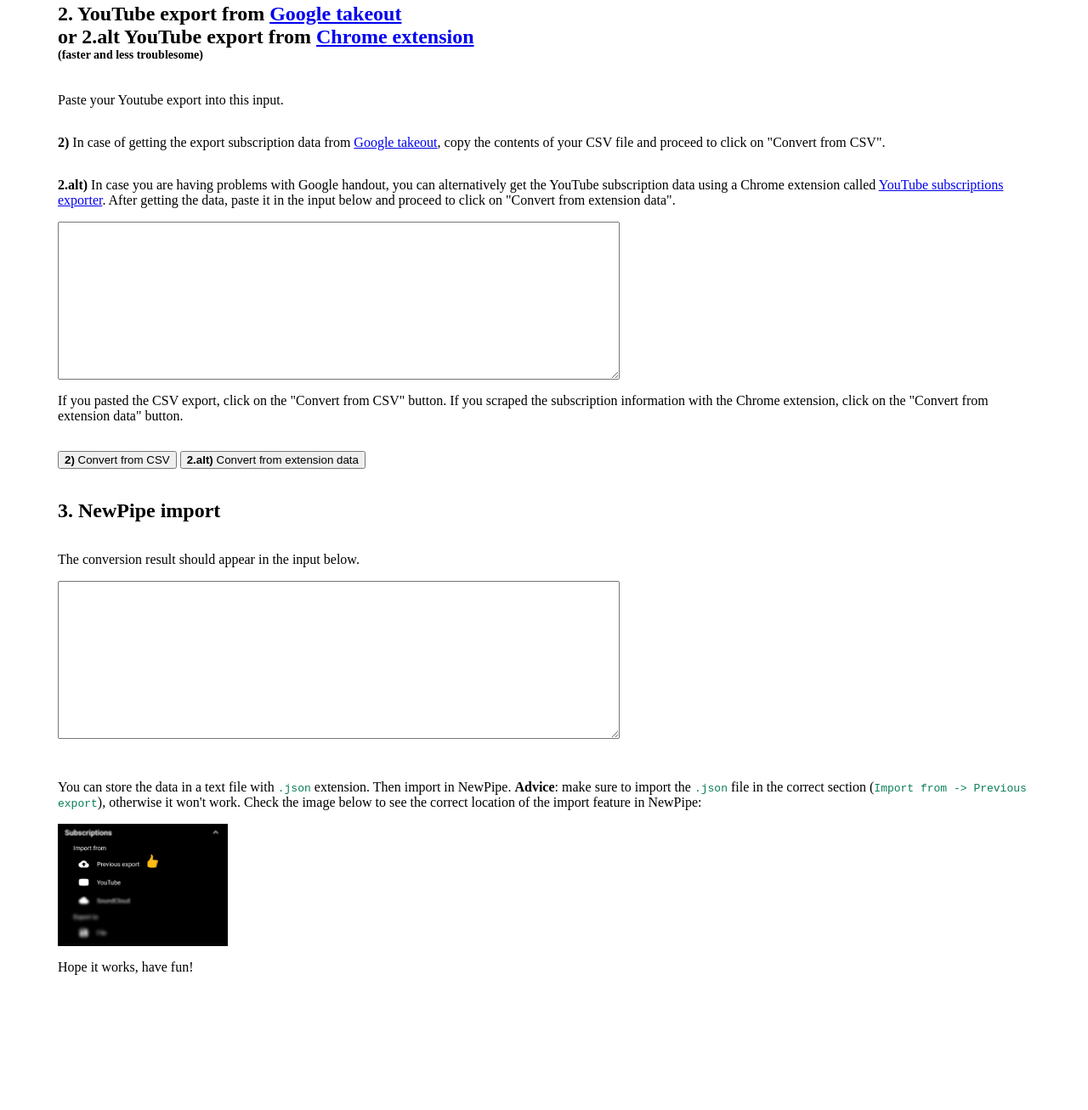
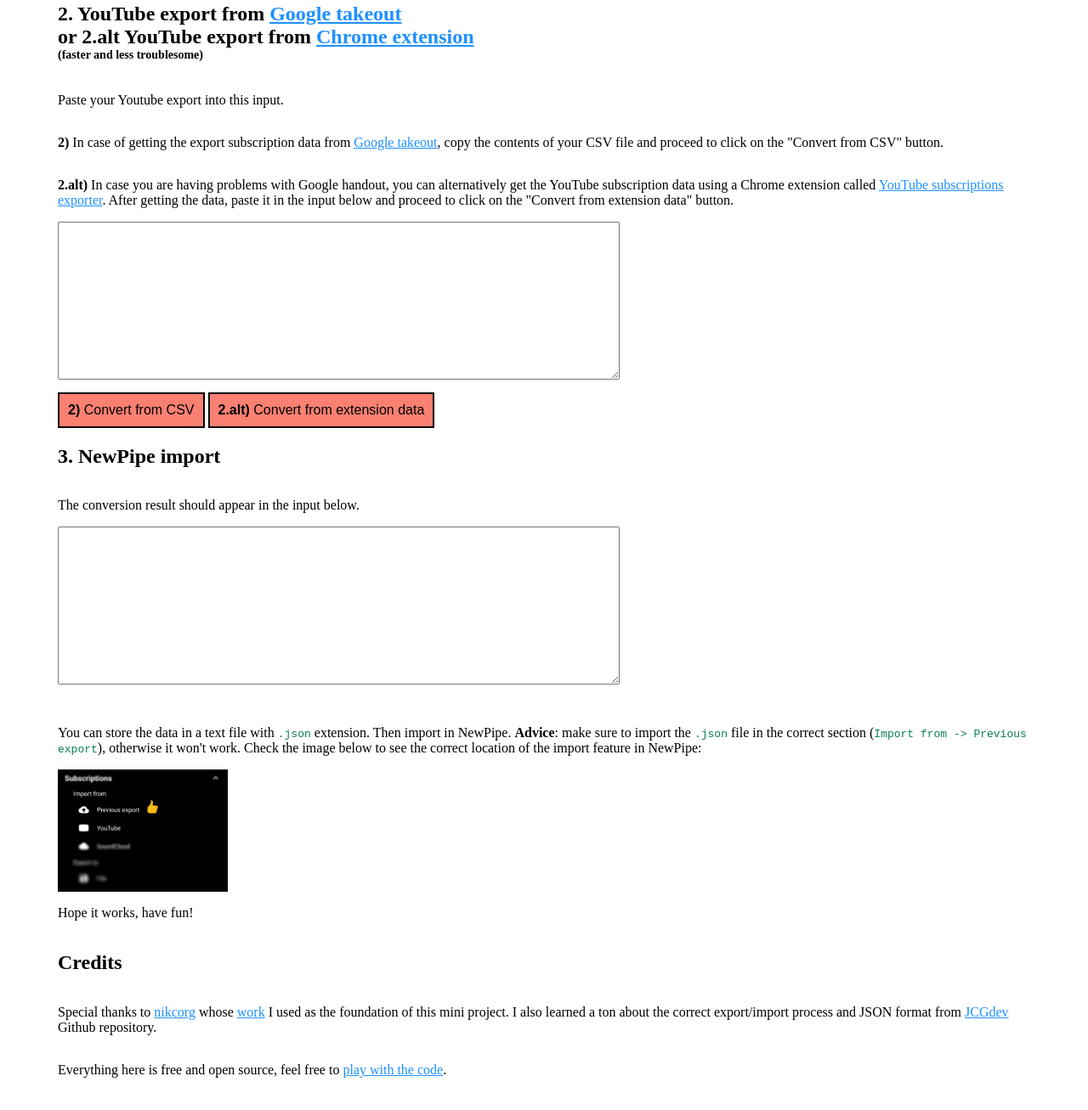
Before and after one commit to juandarr/json-youtube-export, a plain HTML site: page index.html in a window 1280 px wide. Shown: the part 723-2030 px from the top of the page at 85% size. Before the commit the page ends 1935 px from the top, so only its background shows below. Drawn offline with nearby package versions, Linux system fonts and the light colour scheme.

Commit message:
style: improves style and removes redundant elements/text

```diff
--- a/index.html
+++ b/index.html
@@ -58,7 +58,7 @@
     <p>Paste your Youtube export into this input.</p>
     <p>
       <strong>2)</strong> In case of getting the export subscription data from <a href="https://takeout.google.com/settings/takeout">Google takeout</a>, copy
-      the contents of your CSV file and proceed to click on "Convert from CSV".
+      the contents of your CSV file and proceed to click on the "Convert from CSV" button.
     </p>
     <p>
       <strong>2.alt)</strong> In case you are having problems with Google handout, you can alternatively
@@ -67,21 +67,15 @@
         href="https://chrome.google.com/webstore/detail/youtube-subscriptions-exp/dhpojdmnffaocepmljcdcongdmkjblan?hl=en"
         >YouTube subscriptions exporter</a
       >. After getting the data, paste it in the input below and proceed to click
-      on "Convert from extension data".
+      on the "Convert from extension data" button.
     </p>
     <textarea id="youtube-export" rows="12" cols="80"></textarea>
-
-    <p>
-      If you pasted the CSV export, click on the "Convert from CSV" button. If you
-      scraped the subscription information with the Chrome extension, click on the "Convert from extension data" button.
-    </p>
-
-    <p>
+    <div class="button-section">
       <button type="button" id="from-csv"><strong>2)</strong> Convert from CSV</button>
       <button type="button" id="from-name-url">
         <strong>2.alt)</strong> Convert from extension data
       </button>
-    </p>
+    </div>
 
     <h2>3. NewPipe import</h2>
     <p>The conversion result should appear in the input below.</p>
@@ -95,6 +89,10 @@
       <p>
       Hope it works, have fun!
     </p>
-    </main>
+    <h2> Credits</h2>
+    <p>Special thanks to <a href="https://www.reddit.com/r/NewPipe/comments/oprw6d/google_takeouts_exporting_in_csv_format/h7qlevp/?context=3">nikcorg</a> whose <a href="https://jsbin.com/pegiloviza">work</a> I used as the foundation of this mini project. I also learned a ton about the correct export/import process and JSON format from <a href="https://github.com/JCGdev/Newpipe-CSV-Fixer">JCGdev
+</a>Github repository.</p>
+<p>Everything here is free and open source, feel free to <a href="https://github.com/juandarr/json-youtube-export">play with the code</a>.</p>
+ </main>
   </body>
 </html>
--- a/main.css
+++ b/main.css
@@ -8,3 +8,23 @@
 code {
     color: rgb(8, 125, 86);
 }
+
+a {
+    color: dodgerblue;
+}
+
+a:hover {
+    color: salmon;
+}
+
+.button-section {
+    padding-top: 15px;
+}
+
+button {
+    border: 2px solid;
+    padding: 10px;
+    font-size: 16px;
+    background-color: salmon;
+    cursor: pointer;
+}
```
